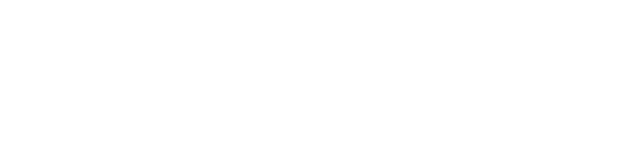
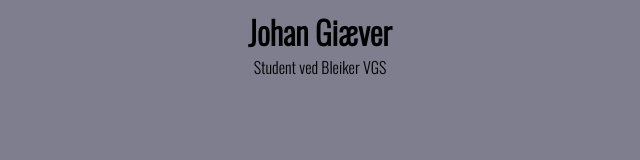
Before and after one commit to johangi/cv, a plain HTML site: page index.html in a window 1280 px wide. Shown: the whole page, without its empty margins (320-960 px from the left). Drawn offline with nearby package versions, Linux system fonts and the light colour scheme.

Commit message:
updating index

```diff
--- a/css/styles.css
+++ b/css/styles.css
@@ -0,0 +1,19 @@
+/* font-family: 'Oswald', sans-serif; */
+
+body {
+    background-color: rgb(126, 126, 142);
+}
+
+.headSection {
+    margin: 0;
+    padding: 0;
+}
+
+#headSection {
+    text-align: center;
+    font-family: 'Oswald', sans-serif;
+}
+
+#header {
+    font-size: 2rem;
+}
--- a/index.html
+++ b/index.html
@@ -3,9 +3,15 @@
     <meta charset="UTF-8">
     <title>Document</title>
     <link rel="stylesheet" href="css/styles.css">
+    <link rel="preconnect" href="https://fonts.googleapis.com">
+    <link rel="preconnect" href="https://fonts.gstatic.com" crossorigin>
+    <link href="https://fonts.googleapis.com/css2?family=Oswald:wght@300&display=swap" rel="stylesheet">
     <script src="script/index.js" defer></script>
 </head>
 <body>
-
+    <section id="headSection">
+        <h1 class="headSection" id="header">Johan Giæver</h1>
+        <p class="headSection">Student ved Bleiker VGS</p>
+    </section>
 </body>
 </html>
```
